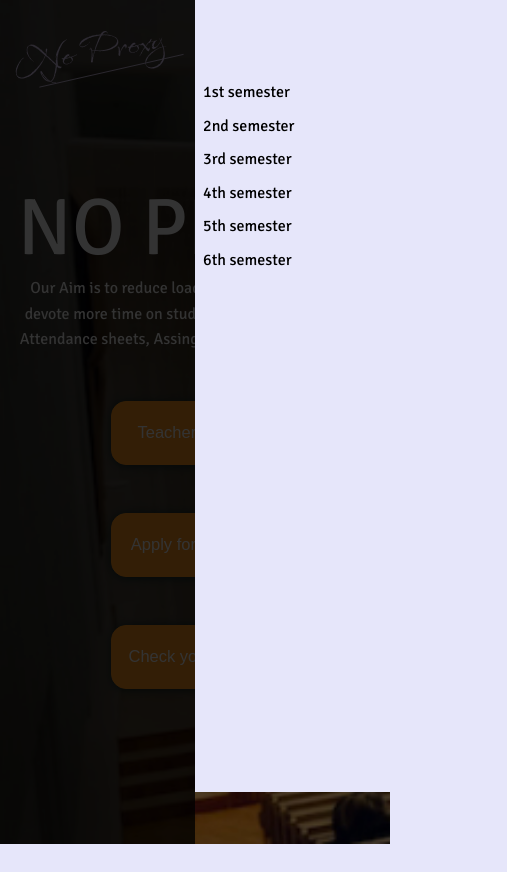
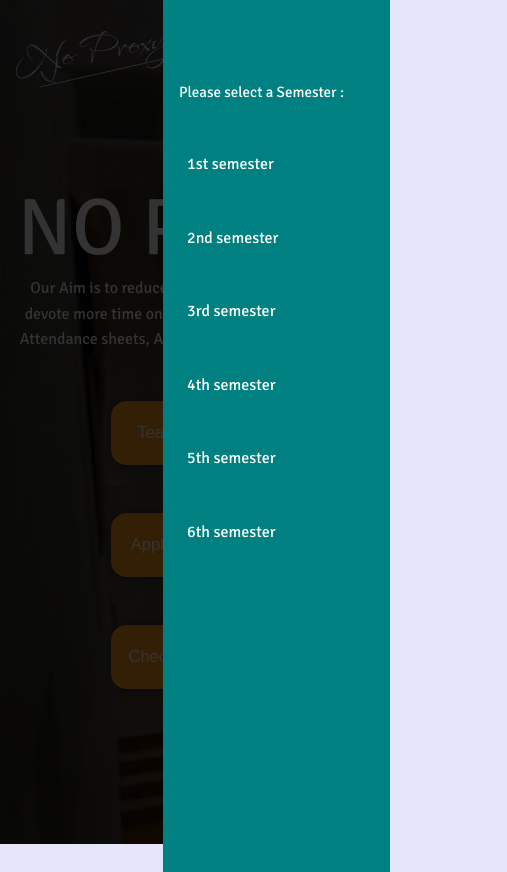
Before and after one commit to pratikshrma/noProxy, a Vue app: page / in a window 390 px wide. Both pictures are taken after a click on the picture 342 px from the left and 50 px from the top of the page. Shown: the whole page, 507 px wide, since content can reach past the window. Before the commit the page ends 844 px from the top, so only its background shows below. Built offline with nearby package versions, Linux system fonts and the light colour scheme; no server answers.

Commit message:
Layout done! I hope it's done

```diff
--- a/src/components/HomepageComponents/CheckAttendance.vue
+++ b/src/components/HomepageComponents/CheckAttendance.vue
@@ -3,6 +3,7 @@
         <div ref="blackBG" @click="closeMenu" class="blackscreen"></div>
         <div class="attendanceMenu">
             <div ref="showMenu" class="DiffSemesters">
+                <span class="menuHeading">Please select a Semester :</span>
                 <div class="semester" v-for="sem in sems" :key="sem.id">
                     <RouterLink :to="`/attendance/${sem.id}`" class="routetoAttendence">
                         <span class="semText">{{ sem.name }}</span>
@@ -16,6 +17,8 @@
 
 <script setup>
 import { ref } from 'vue';
+import router from '../../router'
+import { watch } from 'vue';
 const sems = [
     { name: "1st sem", id: 1 },
     { name: "2nd sem", id: 2 },
@@ -23,7 +26,6 @@ const sems = [
     { name: "4th sem", id: 4 },
     { name: "5th sem", id: 5 },
     { name: "6th sem", id: 6 }
-
 ]
 const showMenu = ref()
 const blackBG = ref()
@@ -97,13 +99,12 @@ const closeMenu = () => {
 .attendance {
     height: 3.5rem;
     width: 4rem;
+    display: none;
 
 }
 
 .attendance:hover {
-    border: 1px solid white;
-    scale: 1.1;
-    box-shadow: 0px 0px 7px white;
+    scale: 1.2;
     cursor: pointer;
     transition: .2s ease-in-out;
 }
@@ -119,28 +120,38 @@ const closeMenu = () => {
     }
 }
 
+.menuHeading {
+    display: none;
+}
+
 @media screen and (max-width:890px) {
 
     .DiffSemesters {
         position: absolute;
         flex-direction: column;
+        width: 50%;
         top: -1rem;
         justify-content: flex-start;
-        gap: 0.5rem;
-        left: 50%;
-        background-color: lavender;
-        padding-top: 5rem;
+        gap: 3rem;
+        right: 0;
+        background-color: teal;
+        padding: 5rem 1rem;
         height: 44.5rem;
         display: none;
+
     }
 
-    .semester:hover {
-        scale: 1;
+    .menuHeading {
+        color: white;
+        display: block;
     }
 
+
     .semText {
-        color: black;
-        border-radius: 0px;
+        color: white;
+        border-radius: 10px;
+        padding: 1rem .5rem;
+        /* border: 1px double white; */
         border: none;
     }
 
@@ -149,16 +160,23 @@ const closeMenu = () => {
     }
 
     .semText:hover {
-        background: teal;
-        color: white;
+        scale: 1;
+        border: none;
+        background-color: rgb(255, 255, 255, 0.5);
+        border-bottom: 3px solid white;
         transition: .2s ease-in-out;
+    }
+
+    .semester:hover {
+        scale: 1;
+        padding: 0 0;
     }
 
     .attendance {
         display: flex;
         position: relative;
         font-size: .9rem;
-        padding: 0 1rem;
+        padding: 0 0;
         margin-left: -1rem;
     }
 
```
